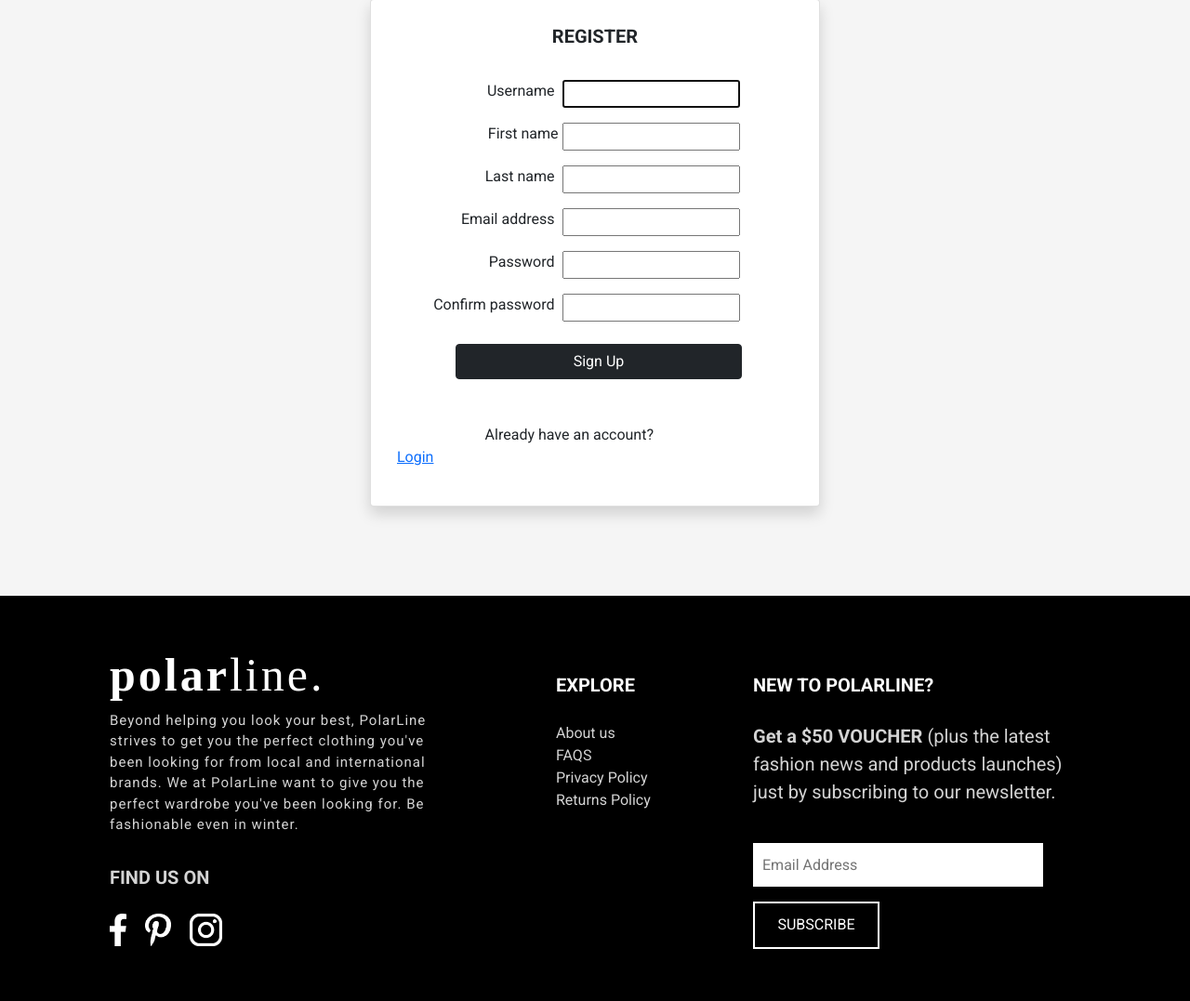
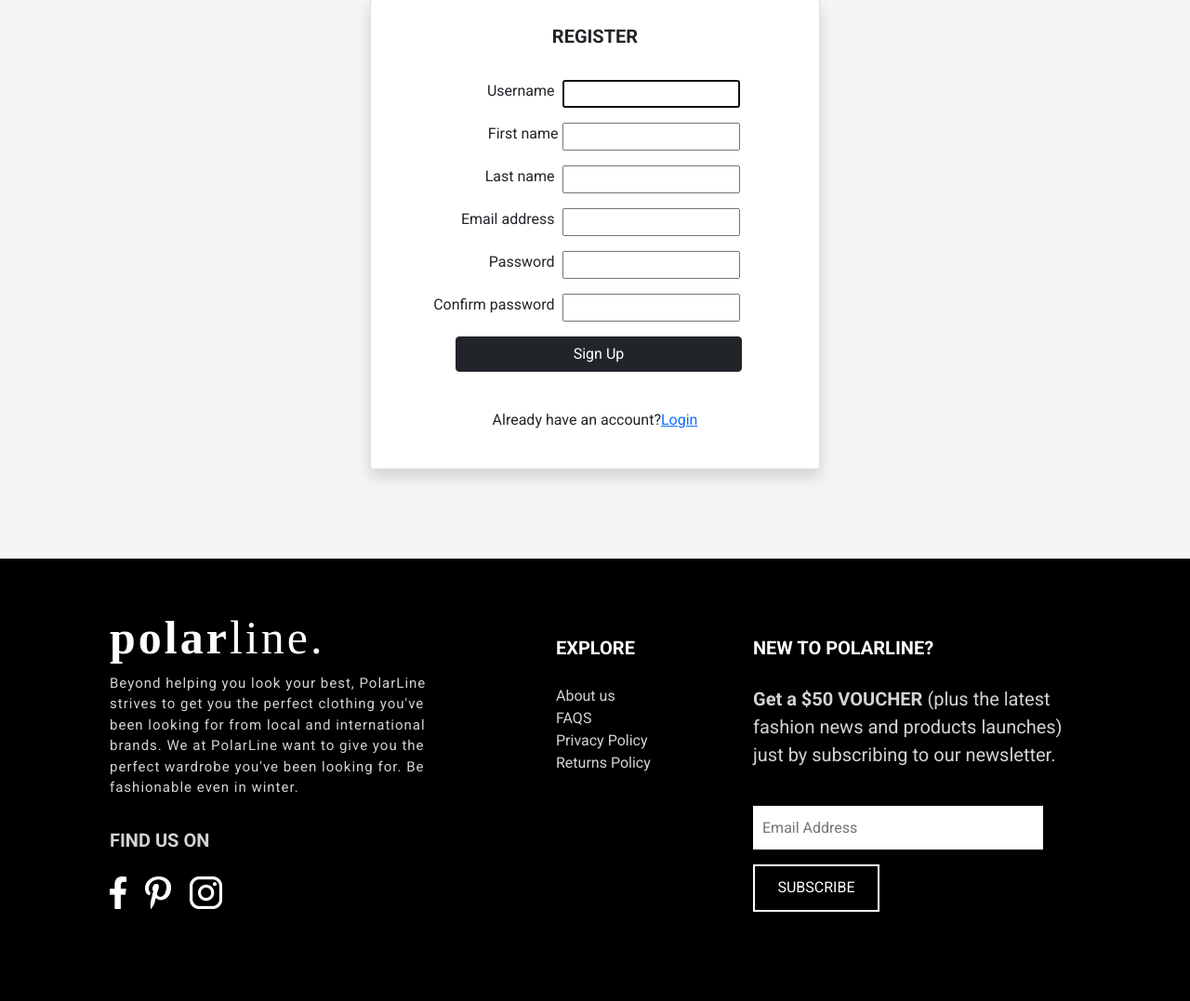
Before and after one commit to mjoycerillon/PolarLine, a Django app: page /signup/ in a window 1280 px wide. Shown: the part 224-1301 px from the top of the page at 93% size. After the commit the page ends 1205 px from the top, so only its background shows below. Run offline with Django 3.2, Linux system fonts and the light colour scheme; some libraries are stand-ins or nearby versions; some web fonts are replaced.

Commit message:
Updating some alignments on sign up page

```diff
--- a/home/templates/signup.html
+++ b/home/templates/signup.html
@@ -67,16 +67,15 @@
                         </div>
                     </div>
                 </div>
-                <div class="form-group py-3 ps-2">
+                <div class="form-group py-2 ps-2">
                     <div class="d-grid col-9 mx-auto">
                         <button class="btn btn-dark btn-block" type="submit">Sign Up</button><br>
                     </div>
                 </div>
                 <div class="form-group p-2">
-                    <div class="row">
-                        <div class="p-0 col-8">
-                            <span class="px-2 d-flex justify-content-end">Already have an account?</span><a href="{% url 'login_user' %}">Login</a>
-                        </div>
+                    <div class="row d-flex justify-content-center">
+                        <span class="px-2 d-flex justify-content-center">Already have an account?
+                        <a href="{% url 'login_user' %}">Login</a></span>
                     </div>
                 </div>
             </form>
```
